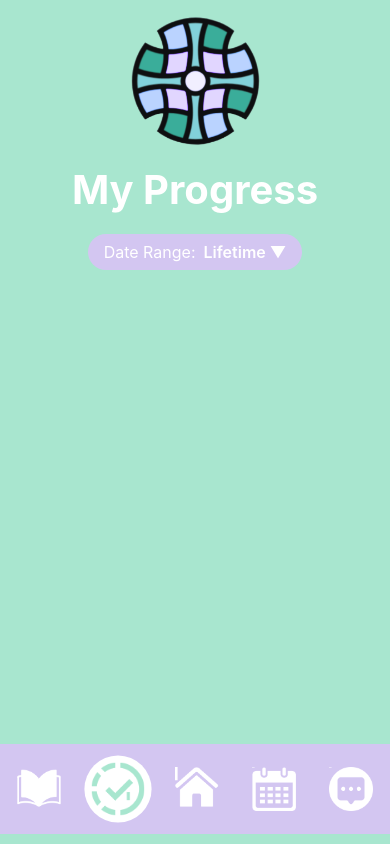
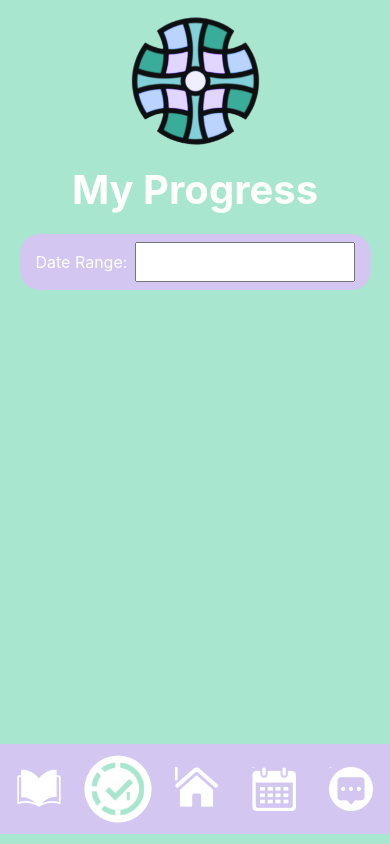
Before and after one commit to AlphaBlaze-9/Nuvana-Submission, a React Native app: screen /ProgressPage in a window 390 px wide. Built offline with nearby package versions, Linux system fonts and the light colour scheme.

Commit message:
Fourth Commit

```diff
--- a/package.json
+++ b/package.json
@@ -11,6 +11,7 @@
   "dependencies": {
     "@react-native-async-storage/async-storage": "^2.1.2",
     "@react-native-community/progress-view": "^1.5.0",
+    "@react-native-picker/picker": "^2.11.0",
     "@react-navigation/native": "^7.1.11",
     "@react-navigation/native-stack": "^7.3.16",
     "@supabase/supabase-js": "^2.50.0",
--- a/screens/CalendarPage.js
+++ b/screens/CalendarPage.js
@@ -13,13 +13,13 @@ import {
 import { Calendar } from 'react-native-calendars';
 import { useNavigation, useRoute } from '@react-navigation/native';
 
-import NuvanaLogo   from '../assets/Nuvana.png';
-import BookIcon     from '../assets/Book.png';
-import CheckIcon    from '../assets/Check.png';
-import HomeIcon     from '../assets/Home.png';
+import NuvanaLogo from '../assets/Nuvana.png';
+import BookIcon from '../assets/Book.png';
+import CheckIcon from '../assets/Check.png';
+import HomeIcon from '../assets/Home.png';
 import CalendarIcon from '../assets/Calendar.png';
-import TextIcon     from '../assets/Text.png';
-import PhoneIcon    from '../assets/phone.png';
+import TextIcon from '../assets/Text.png';
+import PhoneIcon from '../assets/phone.png';
 
 const { width } = Dimensions.get('window');
 const CARD_PADDING = 16;
@@ -39,11 +39,12 @@ export default function CalendarPage() {
   const route = useRoute();
   const [selectedDate, setSelectedDate] = useState('');
   const [eventDetails] = useState([
-    { eventName: 'Yoga Workshop',      eventDate: '2025-06-20' },
+    { eventName: 'Yoga Workshop', eventDate: '2025-06-20' },
     { eventName: 'Meditation Retreat', eventDate: '2025-06-25' },
   ]);
 
-  const scaleAnim   = useRef(new Animated.Value(1)).current;
+  // Animation hooks
+  const scaleAnim = useRef(new Animated.Value(1)).current;
   const opacityAnim = useRef(new Animated.Value(0)).current;
 
   useEffect(() => {
@@ -61,23 +62,57 @@ export default function CalendarPage() {
     ]).start();
   }, [scaleAnim, opacityAnim]);
 
+  // Today's date in YYYY-MM-DD
+  const today = new Date().toISOString().split('T')[0];
+
+  // Build markedDates with custom circle styles
   const markedDates = {};
   eventDetails.forEach(evt => {
     const d = parseDateToYMD(evt.eventDate);
-    markedDates[d] = { marked: true, dotColor: BG };
+    markedDates[d] = {
+      customStyles: {
+        container: {
+          borderWidth: 2,
+          borderColor: BG,
+          backgroundColor: CARD_BG,
+        },
+        text: { color: '#fff' },
+      },
+    };
   });
+  if (today) {
+    markedDates[today] = {
+      ...(markedDates[today] || {}),
+      customStyles: {
+        container: {
+          borderWidth: 2,
+          borderColor: '#fff',
+          backgroundColor: CARD_BG,
+        },
+        text: { color: BG, fontWeight: 'bold' },
+      },
+    };
+  }
   if (selectedDate) {
-    markedDates[selectedDate] = { selected: true, selectedColor: '#fff' };
+    markedDates[selectedDate] = {
+      ...(markedDates[selectedDate] || {}),
+      customStyles: {
+        container: {
+          backgroundColor: '#fff',
+        },
+        text: { color: BG },
+      },
+    };
   }
 
   const onDayPress = day => setSelectedDate(day.dateString);
 
   const navIcons = [
-    { key: 'Book',     src: BookIcon,     routeName: 'JournalPage' },
-    { key: 'Check',    src: CheckIcon,    routeName: 'ProgressPage' },
-    { key: 'Home',     src: HomeIcon,     routeName: 'HomePage' },
+    { key: 'Book', src: BookIcon, routeName: 'JournalPage' },
+    { key: 'Check', src: CheckIcon, routeName: 'ProgressPage' },
+    { key: 'Home', src: HomeIcon, routeName: 'HomePage' },
     { key: 'Calendar', src: CalendarIcon, routeName: 'CalendarPage' },
-    { key: 'Text',     src: TextIcon,     routeName: 'AIPage' },
+    { key: 'Text', src: TextIcon, routeName: 'AIPage' },
   ];
 
   return (
@@ -89,14 +124,12 @@ export default function CalendarPage() {
         <View style={styles.card}>
           <Calendar
             style={styles.calendar}
+            markingType="custom"
             theme={{
               backgroundColor: CARD_BG,
               calendarBackground: CARD_BG,
               monthTextColor: '#fff',
               dayTextColor: '#fff',
-              selectedDayBackgroundColor: '#fff',
-              selectedDayTextColor: BG,
-              todayTextColor: '#fff',
               arrowColor: '#fff',
               textSectionTitleColor: '#fff',
             }}
@@ -129,10 +162,7 @@ export default function CalendarPage() {
                 style={[
                   styles.navButton,
                   styles.activeNavButton,
-                  {
-                    transform: [{ scale: scaleAnim }],
-                    opacity: opacityAnim,
-                  },
+                  { transform: [{ scale: scaleAnim }], opacity: opacityAnim },
                 ]}
               >
                 <TouchableOpacity onPress={() => navigation.navigate(routeName)}>
@@ -151,11 +181,7 @@ export default function CalendarPage() {
               onPress={() => navigation.navigate(routeName)}
               style={styles.navButton}
             >
-              <Image
-                source={src}
-                style={styles.navIcon}
-                resizeMode="contain"
-              />
+              <Image source={src} style={styles.navIcon} resizeMode="contain" />
             </TouchableOpacity>
           );
         })}
@@ -165,25 +191,10 @@ export default function CalendarPage() {
 }
 
 const styles = StyleSheet.create({
-  container: {
-    flex: 1,
-    backgroundColor: BG,
-  },
-  scrollContent: {
-    paddingBottom: 100,
-    alignItems: 'center',
-  },
-  logo: {
-    width: 150,
-    height: 150,
-    marginTop: 0,
-    marginBottom: 5,
-  },
-  title: {
-    fontSize: 40,
-    fontWeight: '700',
-    color: '#fff',
-  },
+  container: { flex: 1, backgroundColor: BG },
+  scrollContent: { paddingBottom: 100, alignItems: 'center' },
+  logo: { width: 150, height: 150, marginTop: 0, marginBottom: 5 },
+  title: { fontSize: 40, fontWeight: '700', color: '#fff' },
   card: {
     width: width * 0.9,
     backgroundColor: CARD_BG,
@@ -191,11 +202,7 @@ const styles = StyleSheet.create({
     padding: CARD_PADDING,
     marginTop: 20,
   },
-  calendar: {
-    width: '100%',
-    borderRadius: 12,
-    overflow: 'hidden',
-  },
+  calendar: { width: '100%', borderRadius: 12, overflow: 'hidden' },
   upcomingTitle: {
     fontSize: 20,
     fontWeight: '600',
@@ -203,11 +210,7 @@ const styles = StyleSheet.create({
     marginBottom: 12,
     textAlign: 'center',
   },
-  upcomingText: {
-    fontSize: 16,
-    color: '#fff',
-    marginBottom: 6,
-  },
+  upcomingText: { fontSize: 16, color: '#fff', marginBottom: 6 },
   navBar: {
     position: 'absolute',
     bottom: 10,
@@ -218,20 +221,8 @@ const styles = StyleSheet.create({
     backgroundColor: CARD_BG,
     alignItems: 'center',
   },
-  navButton: {
-    padding: 4,
-  },
-  navIcon: {
-    width: 44,
-    height: 44,
-    tintColor: '#fff',
-  },
-  activeNavButton: {
-    backgroundColor: '#fff',
-    borderRadius: 28,
-    padding: 6,
-  },
-  activeNavIcon: {
-    tintColor: BG,
-  },
+  navButton: { padding: 4 },
+  navIcon: { width: 44, height: 44, tintColor: '#fff' },
+  activeNavButton: { backgroundColor: '#fff', borderRadius: 28, padding: 6 },
+  activeNavIcon: { tintColor: BG },
 });
--- a/screens/HomePage.js
+++ b/screens/HomePage.js
@@ -197,7 +197,7 @@ const styles = StyleSheet.create({
     width: 150,
     height: 150,
     marginVertical: 5,
-    marginTop: -70,
+    marginTop: -75,
   },
   welcomeText: {
     fontSize: 40,
--- a/screens/JournalEntryPage.js
+++ b/screens/JournalEntryPage.js
@@ -10,6 +10,7 @@ import {
   KeyboardAvoidingView,
   Platform,
   ScrollView,
+  Modal,
 } from 'react-native';
 import { useNavigation, useRoute } from '@react-navigation/native';
 
@@ -21,17 +22,106 @@ const PADDING = 16;
 export default function JournalEntryPage() {
   const navigation = useNavigation();
   const route = useRoute();
+  const entry = route.params?.entry || {};
 
-  const entry = route.params?.entry || { id: '', title: '', subtitle: '' };
-  const [title, setTitle] = useState(entry.title);
-  const [subtitle, setSubtitle] = useState(entry.subtitle);
+  // Metrics state as numbers
+  const [mood, setMood] = useState(entry.mood ? Number(entry.mood) : 1);
+  const [craving, setCraving] = useState(entry.craving ? Number(entry.craving) : 1);
+  const [sentiment, setSentiment] = useState(
+    entry.sentiment !== undefined ? Number(entry.sentiment) : 0
+  );
+  const [sleep, setSleep] = useState(entry.sleep ? Number(entry.sleep) : 0);
+  const [stress, setStress] = useState(entry.stress ? Number(entry.stress) : 1);
 
-  function handleSave() {
-    navigation.navigate('JournalPage', { updatedEntry: { id: entry.id, title, subtitle } });
-  }
+  // Journal state
+  const [title, setTitle] = useState(entry.title || '');
+  const [subtitle, setSubtitle] = useState(entry.subtitle || '');
+
+  // Modal control
+  const [modalVisible, setModalVisible] = useState(true);
+
+  const handleNext = () => setModalVisible(false);
+
+  const handleSave = () => {
+    const metricsHeader =
+      `Mood: ${mood}\n` +
+      `Craving Level: ${craving}\n` +
+      `Sentiment Score: ${sentiment.toFixed(1)}\n` +
+      `Sleep Hours: ${sleep}\n` +
+      `Stress Rating: ${stress}\n\n`;
+
+    navigation.navigate('JournalPage', {
+      updatedEntry: {
+        id: entry.id,
+        title,
+        subtitle: metricsHeader + subtitle,
+      },
+    });
+  };
+
+  // Helper to render a stepper row
+  const Stepper = ({ label, value, setValue, min, max, step = 1, decimal }) => (
+    <View style={styles.metricRow}>
+      <Text style={styles.metricLabel}>{label}</Text>
+      <TouchableOpacity
+        style={styles.stepButton}
+        onPress={() => {
+          const newVal = value - step;
+          const clipped = newVal < min ? min : newVal;
+          setValue(decimal ? parseFloat(clipped.toFixed(1)) : clipped);
+        }}
+      >
+        <Text style={styles.stepText}>–</Text>
+      </TouchableOpacity>
+      <Text style={styles.metricValue}>
+        {decimal ? value.toFixed(1) : value}
+      </Text>
+      <TouchableOpacity
+        style={styles.stepButton}
+        onPress={() => {
+          const newVal = value + step;
+          const clipped = newVal > max ? max : newVal;
+          setValue(decimal ? parseFloat(clipped.toFixed(1)) : clipped);
+        }}
+      >
+        <Text style={styles.stepText}>+</Text>
+      </TouchableOpacity>
+    </View>
+  );
 
   return (
     <SafeAreaView style={styles.container}>
+      {/* Check-in Modal */}
+      <Modal visible={modalVisible} transparent animationType="slide">
+        <KeyboardAvoidingView
+          style={styles.modalContainer}
+          behavior={Platform.OS === 'ios' ? 'padding' : 'height'}
+        >
+          <View style={styles.modalContent}>
+            <Text style={styles.modalTitle}>Quick Check-In</Text>
+            <Stepper label="Mood" value={mood} setValue={setMood} min={1} max={10} />
+            <Stepper label="Craving" value={craving} setValue={setCraving} min={1} max={10} />
+            <Stepper
+              label="Sentiment"
+              value={sentiment}
+              setValue={setSentiment}
+              min={-1}
+              max={1}
+              step={0.1}
+              decimal
+            />
+            <Stepper label="Sleep" value={sleep} setValue={setSleep} min={0} max={24} />
+            <Stepper label="Stress" value={stress} setValue={setStress} min={1} max={10} />
+            <TouchableOpacity onPress={handleNext} style={styles.nextButton}>
+              <Text style={styles.nextButtonText}>Continue</Text>
+            </TouchableOpacity>
+          </View>
+        </KeyboardAvoidingView>
+      </Modal>
+
+      {/* Journal Entry Form (after metrics) */}
+      {!modalVisible && (
+        <>
           <View style={styles.inlineHeader}>
             <TouchableOpacity onPress={() => navigation.goBack()} style={styles.headerButton}>
               <Text style={styles.headerButtonText}>{'< Back'}</Text>
@@ -40,10 +130,9 @@ export default function JournalEntryPage() {
               <Text style={styles.headerButtonText}>Save</Text>
             </TouchableOpacity>
           </View>
-
           <KeyboardAvoidingView
             style={{ flex: 1 }}
-        behavior={Platform.OS === 'ios' ? 'padding' : undefined}
+            behavior={Platform.OS === 'ios' ? 'padding' : 'height'}
           >
             <ScrollView contentContainerStyle={styles.content}>
               <TextInput
@@ -63,12 +152,58 @@ export default function JournalEntryPage() {
               />
             </ScrollView>
           </KeyboardAvoidingView>
+        </>
+      )}
     </SafeAreaView>
   );
 }
 
 const styles = StyleSheet.create({
   container: { flex: 1, backgroundColor: BG },
+  modalContainer: {
+    flex: 1,
+    justifyContent: 'center',
+    alignItems: 'center',
+    backgroundColor: 'rgba(0,0,0,0.5)',
+  },
+  modalContent: {
+    width: width - PADDING * 2,
+    backgroundColor: '#fff',
+    borderRadius: 12,
+    padding: PADDING,
+    alignItems: 'center',
+  },
+  modalTitle: {
+    fontSize: 20,
+    fontWeight: '600',
+    marginBottom: PADDING,
+  },
+  metricRow: {
+    flexDirection: 'row',
+    alignItems: 'center',
+    marginBottom: 12,
+    width: '100%',
+    justifyContent: 'space-between',
+  },
+  metricLabel: { fontSize: 16, flex: 1 },
+  stepButton: {
+    width: 32,
+    height: 32,
+    borderRadius: 16,
+    backgroundColor: CARD_BG,
+    justifyContent: 'center',
+    alignItems: 'center',
+  },
+  stepText: { fontSize: 18, fontWeight: '600' },
+  metricValue: { width: 40, textAlign: 'center', fontSize: 16 },
+  nextButton: {
+    marginTop: 8,
+    backgroundColor: BG,
+    paddingVertical: 12,
+    paddingHorizontal: 24,
+    borderRadius: 8,
+  },
+  nextButtonText: { color: '#fff', fontSize: 16, fontWeight: '600' },
   inlineHeader: {
     flexDirection: 'row',
     justifyContent: 'space-between',
@@ -82,15 +217,8 @@ const styles = StyleSheet.create({
     backgroundColor: '#fff',
     borderRadius: 6,
   },
-  headerButtonText: {
-    color: BG,
-    fontSize: 16,
-    fontWeight: '600',
-  },
-  content: {
-    padding: PADDING,
-    paddingTop: 20,
-  },
+  headerButtonText: { color: BG, fontSize: 16, fontWeight: '600' },
+  content: { padding: PADDING, paddingTop: 20 },
   inputTitle: {
     fontSize: 20,
     fontWeight: '600',
--- a/screens/ProgressPage.js
+++ b/screens/ProgressPage.js
@@ -1,4 +1,4 @@
-import React, { useRef, useEffect } from 'react';
+import React, { useRef, useEffect, useState } from 'react';
 import {
   SafeAreaView,
   View,
@@ -9,7 +9,10 @@ import {
   TouchableOpacity,
   ScrollView,
   Animated,
+  ActionSheetIOS,
+  Platform,
 } from 'react-native';
+import { Picker } from '@react-native-picker/picker'; // preserve for Android
 import { useNavigation, useRoute } from '@react-navigation/native';
 
 import NuvanaLogo   from '../assets/Nuvana.png';
@@ -20,21 +23,16 @@ import CalendarIcon from '../assets/Calendar.png';
 import TextIcon     from '../assets/Text.png';
 
 const { width } = Dimensions.get('window');
-const CARD_PADDING = 16;
 const BG = '#a8e6cf';
 const CARD_BG = '#d3c6f1';
 
-const navIcons = [
-  { key: 'Book',     src: BookIcon,     routeName: 'JournalPage' },
-  { key: 'Check',    src: CheckIcon,    routeName: 'ProgressPage' },
-  { key: 'Home',     src: HomeIcon,     routeName: 'HomePage' },
-  { key: 'Calendar', src: CalendarIcon, routeName: 'CalendarPage' },
-  { key: 'Text',     src: TextIcon,     routeName: 'AIPage' },
-];
+const OPTIONS = ['Last 7 Days', 'Last Month', 'Last Year', 'Lifetime', 'Cancel'];
+const CANCEL_INDEX = 4;
 
 export default function ProgressPage() {
   const navigation = useNavigation();
   const route = useRoute();
+  const [dateRange, setDateRange] = useState('Lifetime');
 
   const scaleAnim   = useRef(new Animated.Value(1)).current;
   const opacityAnim = useRef(new Animated.Value(0)).current;
@@ -53,17 +51,52 @@ export default function ProgressPage() {
     ]).start();
   }, [scaleAnim, opacityAnim]);
 
+  const showRangePicker = () => {
+    if (Platform.OS === 'ios') {
+      ActionSheetIOS.showActionSheetWithOptions(
+        { options: OPTIONS, cancelButtonIndex: CANCEL_INDEX },
+        (buttonIndex) => {
+          if (buttonIndex < CANCEL_INDEX) {
+            setDateRange(OPTIONS[buttonIndex]);
+          }
+        }
+      );
+    }
+    // Android fallback is just the inline picker below
+  };
+
   return (
     <SafeAreaView style={styles.container}>
       <ScrollView contentContainerStyle={styles.scrollContent}>
-
         <Image source={NuvanaLogo} style={styles.logo} resizeMode="contain" />
-
         <Text style={styles.title}>My Progress</Text>
 
         <View style={styles.dateRangeContainer}>
           <Text style={styles.dateRangeLabel}>Date Range:</Text>
-          <Text style={styles.dateRangeValue}>Lifetime ▼</Text>
+
+          {Platform.OS === 'ios' ? (
+            <TouchableOpacity
+              style={styles.dateRangeValueContainer}
+              activeOpacity={0.7}
+              onPress={showRangePicker}
+            >
+              <Text style={styles.dateRangeValue}>{dateRange} ▼</Text>
+            </TouchableOpacity>
+          ) : (
+            <View style={styles.pickerWrapper}>
+              <Picker
+                selectedValue={dateRange}
+                onValueChange={setDateRange}
+                style={styles.picker}
+                dropdownIconColor="#fff"
+              >
+                <Picker.Item label="Last 7 Days" value="Last 7 Days" />
+                <Picker.Item label="Last Month"   value="Last Month"   />
+                <Picker.Item label="Last Year"    value="Last Year"    />
+                <Picker.Item label="Lifetime"     value="Lifetime"     />
+              </Picker>
+            </View>
+          )}
         </View>
       </ScrollView>
 
@@ -99,11 +132,7 @@ export default function ProgressPage() {
               onPress={() => navigation.navigate(routeName)}
               style={styles.navButton}
             >
-              <Image
-                source={src}
-                style={styles.navIcon}
-                resizeMode="contain"
-              />
+              <Image source={src} style={styles.navIcon} resizeMode="contain" />
             </TouchableOpacity>
           );
         })}
@@ -111,6 +140,15 @@ export default function ProgressPage() {
     </SafeAreaView>
   );
 }
+
+// keep your existing navIcons array up here
+const navIcons = [
+  { key: 'Book',     src: BookIcon,     routeName: 'JournalPage' },
+  { key: 'Check',    src: CheckIcon,    routeName: 'ProgressPage' },
+  { key: 'Home',     src: HomeIcon,     routeName: 'HomePage' },
+  { key: 'Calendar', src: CalendarIcon, routeName: 'CalendarPage' },
+  { key: 'Text',     src: TextIcon,     routeName: 'AIPage' },
+];
 
 const styles = StyleSheet.create({
   container: {
@@ -141,16 +179,30 @@ const styles = StyleSheet.create({
     paddingHorizontal: 16,
     alignItems: 'center',
     marginTop: 20,
+    width: '90%',
   },
   dateRangeLabel: {
     fontSize: 16,
     color: '#fff',
     marginRight: 8,
   },
+  dateRangeValueContainer: {
+    flex: 1,
+    justifyContent: 'center',
+  },
   dateRangeValue: {
     fontSize: 16,
     color: '#fff',
     fontWeight: '600',
+  },
+  // Android picker fallback
+  pickerWrapper: {
+    flex: 1,
+    justifyContent: 'center',
+  },
+  picker: {
+    color: '#fff',
+    height: 40,
   },
   navBar: {
     position: 'absolute',
```
Also changed, not shown: 1 other file (tests, documents, lock files or other folders). Lines whose indentation alone changed are shown as unchanged.
